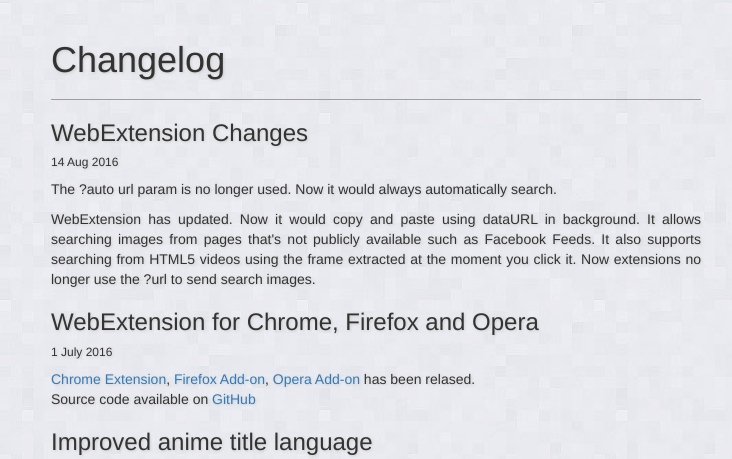
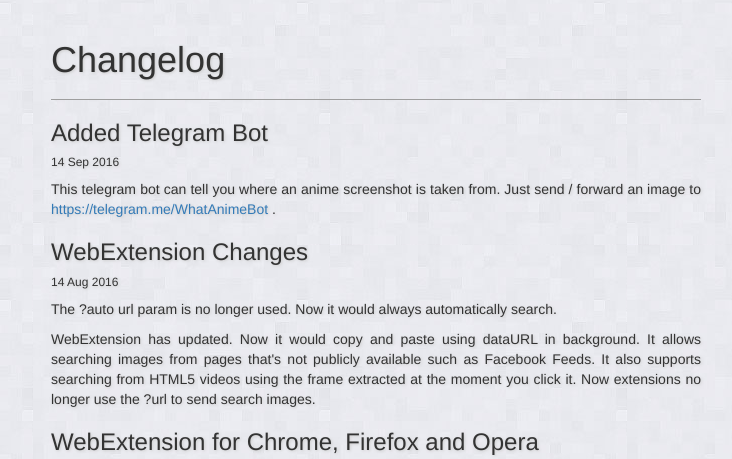
Before and after one commit to MexicoosMo/lateralblas, a PHP site: page /solr/changelog in a window 1280 px wide. Shown: the part 52-511 px from the top of the page, without its empty margins (264-996 px from the left). Run offline with PHP 8.4, Linux system fonts and the light colour scheme.

Commit message:
Add telegram bot to changelog and readme

```diff
--- a/changelog.php
+++ b/changelog.php
@@ -25,6 +25,10 @@
 </nav>
 <div class="container">
 <div class="page-header"><h1>Changelog</h1></div>
+
+<h3>Added Telegram Bot</h3>
+<h6>14 Sep 2016</h6>
+<p>This telegram bot can tell you where an anime screenshot is taken from. Just send / forward an image to <a href="https://telegram.me/WhatAnimeBot" target="_blank">https://telegram.me/WhatAnimeBot</a> .</p>
 
 <h3>WebExtension Changes</h3>
 <h6>14 Aug 2016</h6>
```
Also changed, not shown: README.md.
